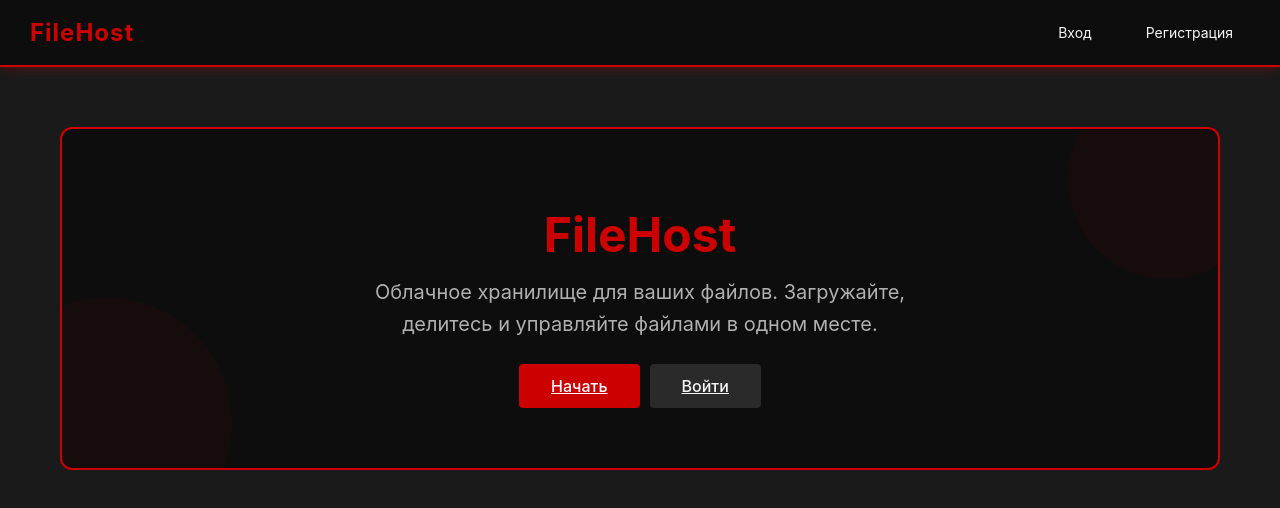
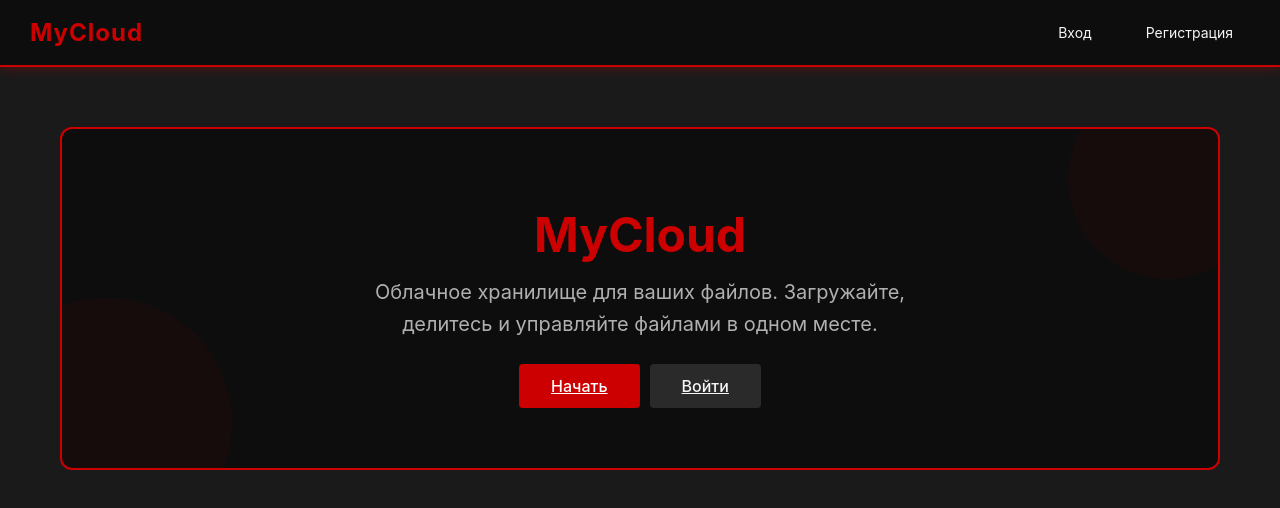
Before and after one commit to belokopytova/cloud-storage, a React (Vite) app in the folder frontend/: page / in a window 1280 px wide. Shown: the top 508 px of the page. Built offline with nearby package versions, Linux system fonts and the light colour scheme; no server answers.

Commit message:
исправлены названия

```diff
--- a/frontend/src/components/common/Navbar.jsx
+++ b/frontend/src/components/common/Navbar.jsx
@@ -16,7 +16,7 @@ const Navbar = () => {
   return (
     <nav className="navbar">
       <Link to="/" className="navbar-brand">
-        FileHost
+        MyCloud
       </Link>
       <div className="navbar-links">
         {isAuthenticated ? (
--- a/frontend/src/pages/Home.jsx
+++ b/frontend/src/pages/Home.jsx
@@ -46,7 +46,7 @@ const Home = () => {
             marginBottom: '12px',
             fontWeight: 'bold'
           }}>
-            FileHost
+            MyCloud
           </h1>
           <p style={{
             fontSize: '20px',
```
Also changed, not shown: frontend/Dockerfile.yml (deleted), 2 other files (tests, documents, lock files or other folders).
